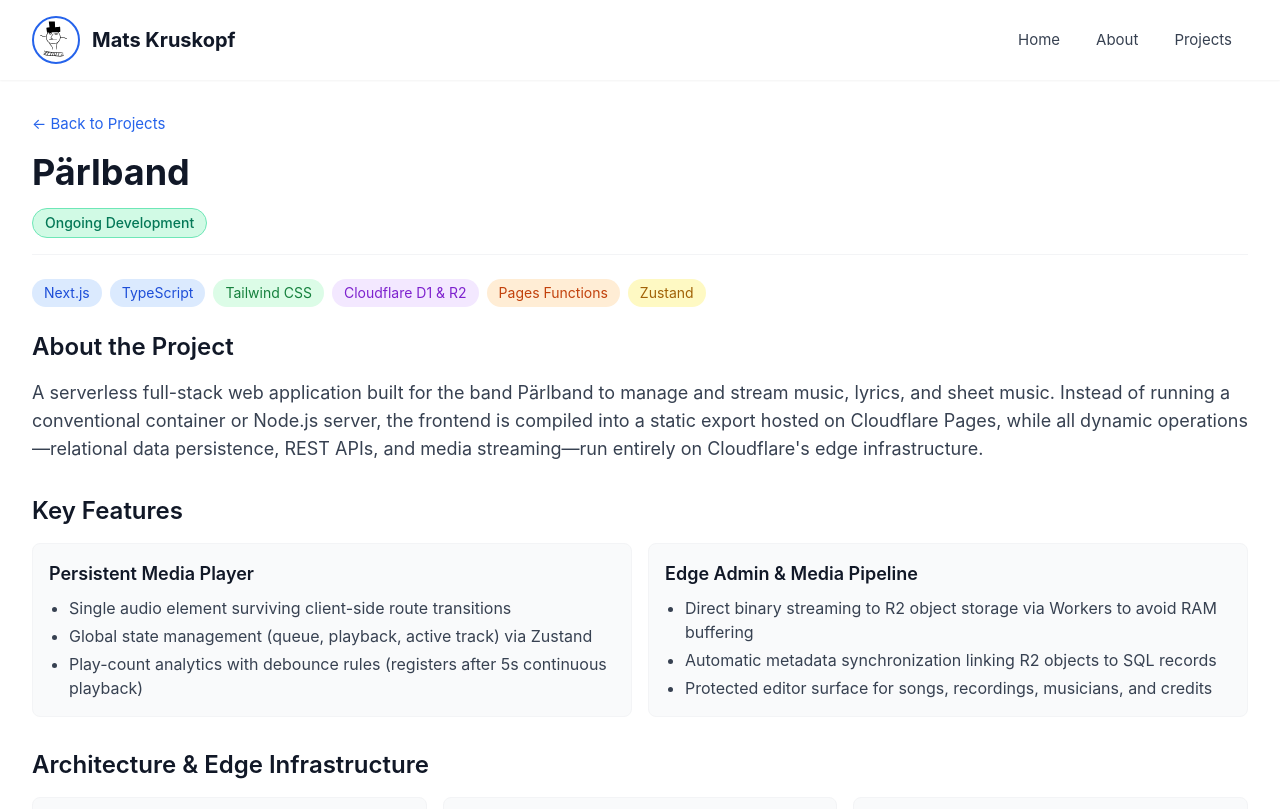
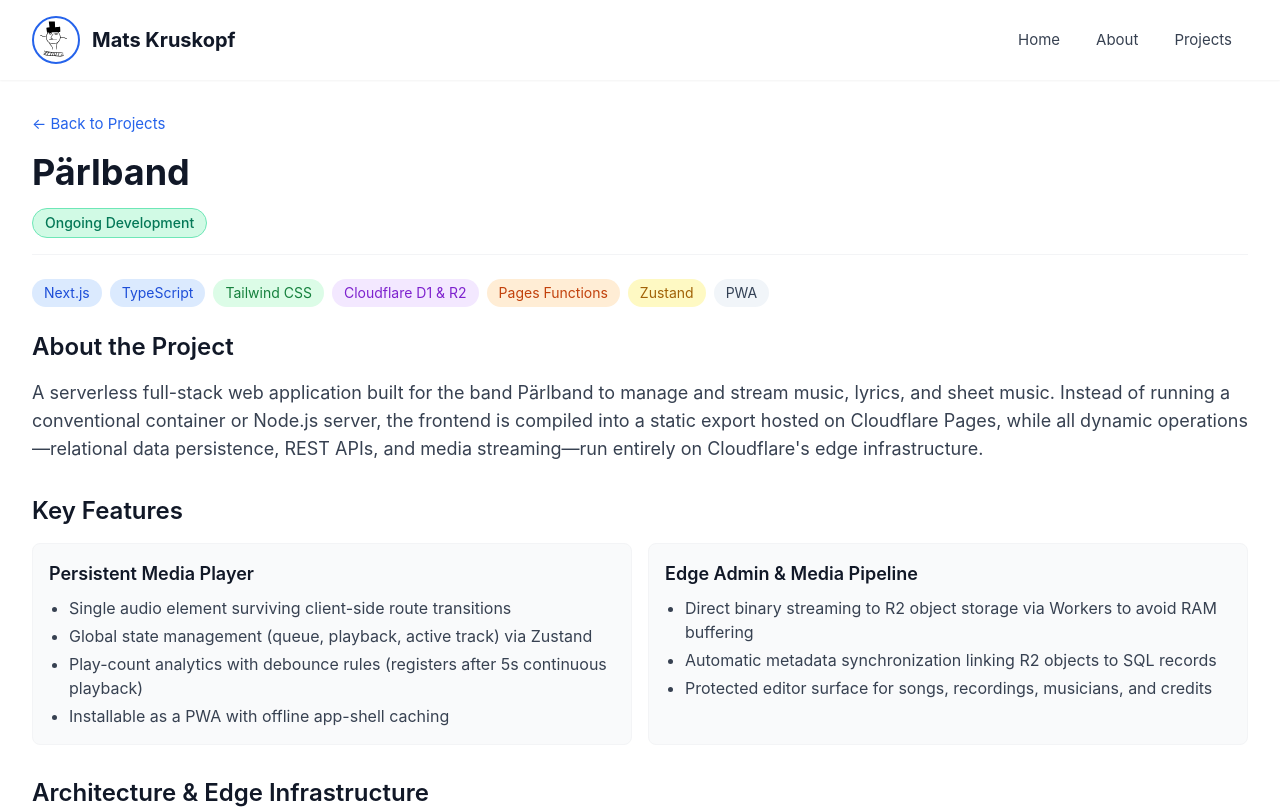
Before and after one commit to Mattan41/kruskopf-web, a Nuxt app: page /projects/parlband in a window 1280 px wide. Shown: the top 809 px of the page. Built offline with nearby package versions, Linux system fonts and the light colour scheme.

Commit message:
update parlband entry

```diff
--- a/composables/useProjects.ts
+++ b/composables/useProjects.ts
@@ -34,14 +34,15 @@
       slug: 'parlband',
       title: 'Pärlband',
       shortDescription:
-        "A serverless full-stack band website — a Next.js static export with its API, database and media storage running on Cloudflare's edge.",
+        "A serverless full-stack band website — a Next.js static export with its API, database and media storage running on Cloudflare's edge. Installable as a PWA.",
       tags: [
         'Next.js',
         'TypeScript',
         'Tailwind CSS',
         'Cloudflare D1 & R2',
         'Pages Functions',
-        'Zustand'
+        'Zustand',
+        'PWA'
       ],
       repoLink: 'https://github.com/Mattan41/parlband',
       link: 'https://parlband.kruskopf.org',
--- a/pages/projects/parlband.vue
+++ b/pages/projects/parlband.vue
@@ -25,6 +25,9 @@
             <li>
               Play-count analytics with debounce rules (registers after 5s
               continuous playback)
+            </li>
+            <li>
+              Installable as a PWA with offline app-shell caching
             </li>
           </ProjectList>
         </ProjectInfoCard>
@@ -108,6 +111,7 @@
   { label: 'Tailwind CSS', color: 'green' },
   { label: 'Cloudflare D1 & R2', color: 'purple' },
   { label: 'Pages Functions', color: 'orange' },
-  { label: 'Zustand', color: 'yellow' }
+  { label: 'Zustand', color: 'yellow' },
+  { label: 'PWA', color: 'slate' }
 ]
 </script>
```
